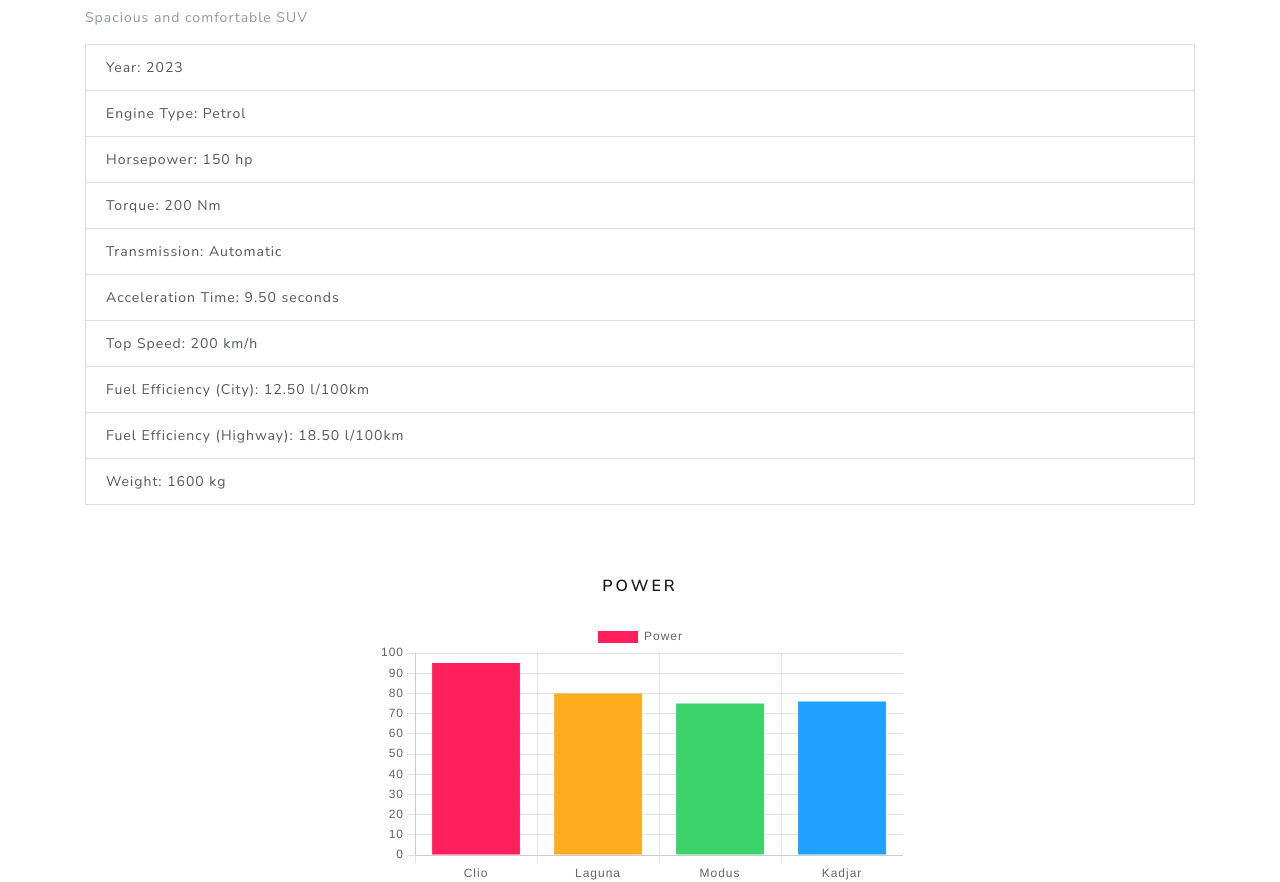
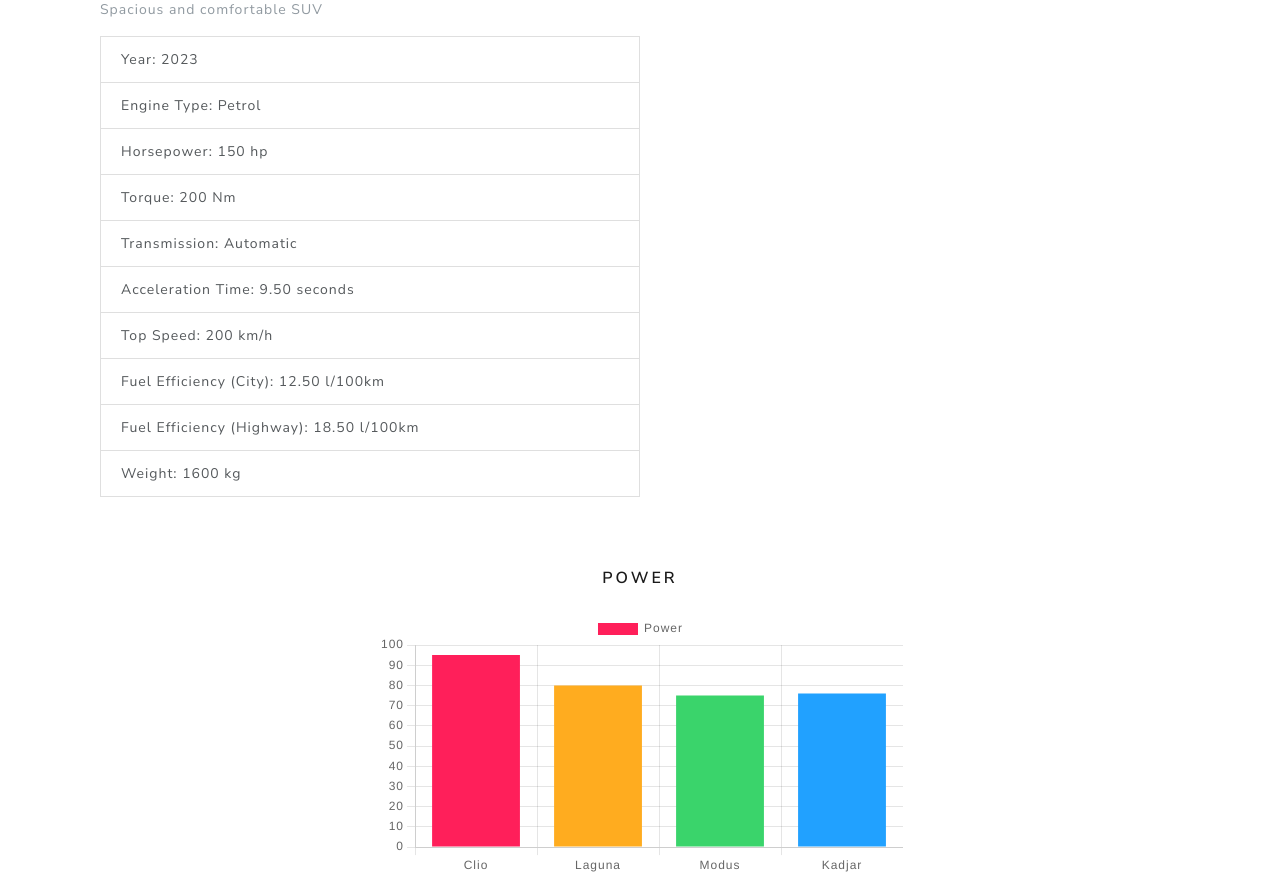
Before and after one commit to slendermagican/renault_PDO, a PHP site: page /product.php?product=1 in a window 1280 px wide. Shown: the part 395-1277 px from the top of the page. Run offline with PHP 8.4, Linux system fonts and the light colour scheme; data comes from the database, SQL or seed files in the repository.

Commit message:
Update product.php

```diff
--- a/product.php
+++ b/product.php
@@ -37,15 +37,20 @@
 
 <body class="container">
 
-    <div class="mt-5">
-        <div class="https://localhost/renault_website_php/">
-            <h1 class="text-xl font-bold mb-2"><?= htmlspecialchars($car['model']) ?></h1>
+    <header class="text-center mb-4">
+        <h1 class="text-xl font-bold mb-2"><?= htmlspecialchars($car['model']) ?></h1>
+    </header>
+
+    <main class="mt-5 container w-100">
+      <!-- Image -->
+        <div class="float-start w-50">
             <img src="<?= htmlspecialchars($car['image_url']) ?>" alt="img" class="img-fluid rounded mb-2">
             <p class="text-muted"><?= htmlspecialchars($car['description']) ?></p>
         </div>
 
-        <!-- Display all parameters of the car using Bootstrap list group -->
-        <ul class="list-group">
+        <!-- List-->
+        <div class="float-end w-50">
+          <ul class="list-group">
             <li class="list-group-item">Year: <?= htmlspecialchars($car['year']) ?></li>
             <li class="list-group-item">Engine Type: <?= htmlspecialchars($car['engine_type']) ?></li>
             <li class="list-group-item">Horsepower: <?= htmlspecialchars($car['horsepower']) ?> hp</li>
@@ -56,8 +61,9 @@
             <li class="list-group-item">Fuel Efficiency (City): <?= htmlspecialchars($car['fuel_efficiency_city']) ?> l/100km</li>
             <li class="list-group-item">Fuel Efficiency (Highway): <?= htmlspecialchars($car['fuel_efficiency_highway']) ?> l/100km</li>
             <li class="list-group-item">Weight: <?= htmlspecialchars($car['weight']) ?> kg</li>
-        </ul>
-    </div>
+          </ul>
+        </div>
+    </main>
 
     <footer class="footer mt-5 py-4">
       <div class="container text-center">
```
